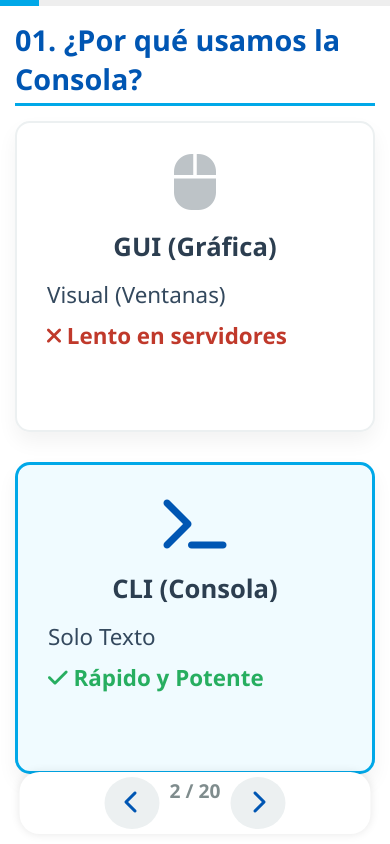
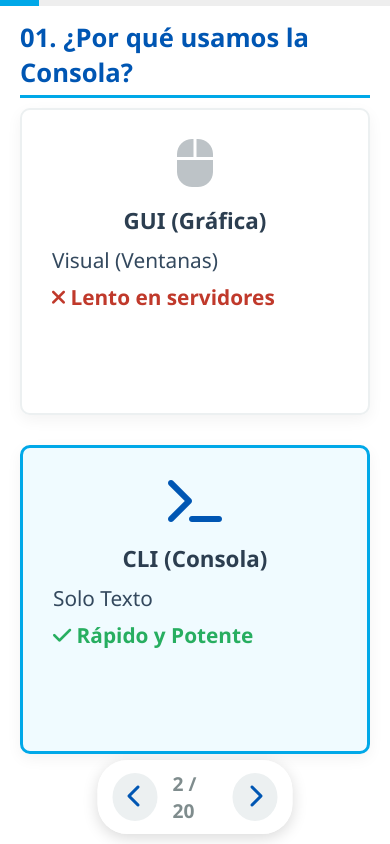
Before and after one commit to pan-sitop/SlidesLinuxAux, a plain HTML site: page index.html in a window 390 px wide. Both pictures are taken after a click on the button 257 px from the left and 803 px from the top of the page. Drawn offline with Linux system fonts and the light colour scheme.

Commit message:
Actualizar style.css

```diff
--- a/style.css
+++ b/style.css
@@ -12,7 +12,7 @@
 * { box-sizing: border-box; margin: 0; padding: 0; }
 
 body {
-    font-family: 'Segoe UI', system-ui, -apple-system, sans-serif;
+    font-family: 'Segoe UI', system-ui, sans-serif;
     background-color: #dfe6e9;
     height: 100vh;
     display: flex;
@@ -21,11 +21,11 @@ body {
     overflow: hidden;
 }
 
-/* CONTENEDOR PRINCIPAL RESPONSIVO */
+/* CONTENEDOR PRINCIPAL FLEXIBLE */
 .slide-deck {
-    width: 95vw;
-    max-width: 1400px;
-    height: 90vh; /* Altura dinámica */
+    width: 90vw;
+    max-width: 1200px;
+    height: 85vh; /* Se adapta a la pantalla, no usa aspect-ratio */
     max-height: 800px;
     background-color: var(--card-bg);
     border-radius: 12px;
@@ -35,22 +35,23 @@ body {
     flex-direction: column;
 }
 
-/* TEXTOS BASE */
-h1.main-title { font-size: 3.2rem; color: var(--primary); margin-bottom: 10px; }
-h2 { font-size: 2.2rem; color: var(--primary); border-bottom: 3px solid var(--secondary); display: inline-block; padding-bottom: 5px; margin-bottom: 15px; }
-h3 { font-size: 1.6rem; color: var(--text-main); margin-bottom: 10px; }
-p, li { font-size: 1.5rem; line-height: 1.4; color: #34495e; margin-bottom: 10px; }
-.subtitle { font-size: 1.8rem; color: #7f8c8d; font-weight: 300; }
+/* TEXTOS CON TAMAÑO CONSERVADOR */
+h1.main-title { font-size: 2.8rem; color: var(--primary); margin-bottom: 5px; }
+h2 { font-size: 2.2rem; color: var(--primary); border-bottom: 3px solid var(--secondary); display: inline-block; padding-bottom: 5px; margin-bottom: 10px; }
+h3 { font-size: 1.4rem; color: var(--text-main); margin-bottom: 5px; }
+p, li { font-size: 1.3rem; line-height: 1.4; color: #34495e; margin-bottom: 8px; }
+.subtitle { font-size: 1.6rem; color: #7f8c8d; font-weight: 300; }
 
-/* DIAPOSITIVAS Y SCROLL MÓVIL */
+/* DIAPOSITIVAS Y PADDING INFERIOR SEGURO */
 .slide {
     display: none;
     height: 100%;
     width: 100%;
-    padding: 30px 50px;
+    /* 90px de padding abajo asegura que los botones NO tapen nada */
+    padding: 30px 50px 90px 50px;
     flex-direction: column;
     animation: fadeIn 0.3s ease-out;
-    overflow-y: auto; /* PERMITE SCROLL SI FALTA ESPACIO */
+    overflow-y: auto;
 }
 .slide.active { display: flex; }
 
@@ -75,19 +76,19 @@ p, li { font-size: 1.5rem; line-height: 1.4; color: #34495e; margin-bottom: 10px
 }
 
 .card {
-    flex: 1; background: #fff; border: 2px solid #ecf0f1; border-radius: 15px;
-    padding: 20px; text-align: center; box-shadow: 0 10px 20px rgba(0,0,0,0.05);
+    flex: 1; background: #fff; border: 2px solid #ecf0f1; border-radius: 10px;
+    padding: 20px; text-align: center; box-shadow: 0 5px 15px rgba(0,0,0,0.05);
 }
 
-.visual-card { font-size: 1.4rem; }
-.clean-list { list-style: none; margin-top: 15px; text-align: left; margin-left: 10px; }
-.clean-list li { margin-bottom: 10px; font-size: 1.4rem; }
+.visual-card { font-size: 1.2rem; }
+.clean-list { list-style: none; margin-top: 10px; text-align: left; margin-left: 10px; }
+.clean-list li { margin-bottom: 8px; font-size: 1.3rem; }
 .highlight-border { border: 3px solid var(--secondary); background-color: #f0fbff; }
-.icon-circle { font-size: 3.5rem; color: #bdc3c7; margin-bottom: 10px; }
+.icon-circle { font-size: 3rem; color: #bdc3c7; margin-bottom: 10px; }
 .active-icon { color: var(--primary); }
 
 /* CAJA DE COMANDOS */
-.command-box { background: #ecf0f1; padding: 15px 20px; border-radius: 10px; width: 100%; }
+.command-box { background: #ecf0f1; padding: 15px; border-radius: 10px; width: 100%; }
 .cmd-row {
     display: flex; align-items: center; justify-content: space-between;
     border-bottom: 2px solid #dcdde1; padding: 10px 0; gap: 15px;
@@ -98,13 +99,13 @@ p, li { font-size: 1.5rem; line-height: 1.4; color: #34495e; margin-bottom: 10px
 code {
     display: inline-block;
     background: var(--code-bg); color: var(--code-text);
-    font-family: 'Consolas', monospace; font-size: 1.5rem;
+    font-family: 'Consolas', monospace; font-size: 1.4rem; /* Tamaño seguro */
     padding: 8px 15px; border-radius: 6px; font-weight: bold;
     text-align: center; box-shadow: 0 4px 0 rgba(0,0,0,0.2);
-    word-break: break-word; /* Rompe el texto si es muy largo en móvil */
+    word-break: break-word;
 }
 
-.cmd-row span { font-size: 1.3rem; text-align: left; flex: 1; }
+.cmd-row span { font-size: 1.2rem; text-align: left; flex: 1; }
 
 /* CAJAS MÉTODOS Y TECLADO */
 .method-box { background: #fff; border: 1px solid #bdc3c7; border-left: 5px solid var(--secondary); padding: 15px; border-radius: 8px; margin-bottom: 10px; }
@@ -115,31 +116,50 @@ code {
 /* TARJETAS PEQUEÑAS */
 .grid-2x2 { display: grid; grid-template-columns: 1fr 1fr; gap: 15px; }
 .mini-card { background: white; border: 2px solid #dfe6e9; padding: 15px; border-radius: 10px; text-align: center; }
-.mini-card p { font-size: 1.3rem; margin-top: 8px; }
+.mini-card p { font-size: 1.2rem; margin-top: 8px; }
 
 /* PERMISOS Y MATEMÁTICAS */
 .permissions-visual { display: flex; justify-content: center; gap: 10px; align-items: center; margin: 15px 0; flex-wrap: wrap; }
-.perm-block { padding: 10px 20px; border-radius: 8px; color: white; text-align: center; font-size: 1.4rem; line-height: 1.5; }
+.perm-block { padding: 10px 20px; border-radius: 8px; color: white; text-align: center; font-size: 1.3rem; line-height: 1.5; }
 .bg-dark { background-color: #34495e; }
-.large-symbol { font-size: 2.5rem; color: var(--secondary); font-weight: bold; }
-.math-box { font-size: 1.6rem; font-weight: bold; margin-bottom: 10px; display: flex; justify-content: space-around; flex-wrap: wrap; }
+.large-symbol { font-size: 2.2rem; color: var(--secondary); font-weight: bold; }
+.math-box { font-size: 1.4rem; font-weight: bold; margin-bottom: 10px; display: flex; justify-content: space-around; flex-wrap: wrap; }
 .read { color: #3498db; } .write { color: #e67e22; } .exec { color: #27ae60; }
-.large-code code { font-size: 2rem; }
+.large-code code { font-size: 1.8rem; }
 
 /* VISUAL DE TUBERÍAS */
-.pipeline-visual { display: flex; justify-content: center; align-items: center; gap: 15px; margin-top: 15px; flex-wrap: wrap; }
-.pipe-step { background: #fff; border: 2px solid var(--primary); padding: 10px; border-radius: 8px; text-align: center; }
+.pipeline-visual { display: flex; justify-content: center; align-items: center; gap: 10px; margin-top: 15px; flex-wrap: wrap; }
+.pipe-step { background: #fff; border: 2px solid var(--primary); padding: 10px; border-radius: 8px; text-align: center; font-size: 1.1rem; }
 
 /* EXTRAS */
 .success-text { color: #27ae60; font-weight: bold; }
 .danger-text { color: #c0392b; font-weight: bold; }
-.danger-border { border-color: #c0392b; background-color: #fff5f5; }
 .task-card { background: #fff; border: 4px dashed var(--primary); padding: 25px; border-radius: 15px; text-align: left; display: inline-block; }
 
-/* CONTROLES NAVEGACIÓN */
-.controls { position: absolute; bottom: 15px; right: 20px; z-index: 100; background: var(--card-bg); padding: 5px; border-radius: 20px; box-shadow: 0 0 10px rgba(0,0,0,0.1); }
-.controls button { background: #ecf0f1; border: none; font-size: 1.5rem; color: var(--primary); cursor: pointer; padding: 10px 15px; border-radius: 50%; }
-#slideIndicator { font-size: 1.2rem; font-weight: bold; color: #7f8c8d; margin: 0 10px; }
+/* =========================================
+   CONTROLES NAVEGACIÓN (SIEMPRE VISIBLES Y PROTEGIDOS)
+   ========================================= */
+.controls {
+    position: absolute;
+    bottom: 15px;
+    right: 20px;
+    z-index: 100;
+    /* Fondo sólido blanco para que no se mezcle con el texto */
+    background: rgba(255, 255, 255, 0.95);
+    padding: 10px 15px;
+    border-radius: 30px;
+    box-shadow: 0 4px 15px rgba(0,0,0,0.15);
+    display: flex;
+    align-items: center;
+}
+.controls button {
+    background: #ecf0f1; border: none; font-size: 1.5rem;
+    color: var(--primary); cursor: pointer; padding: 10px 15px;
+    border-radius: 50%; transition: 0.2s;
+}
+.controls button:hover { background: #dcdde1; transform: scale(1.1); }
+#slideIndicator { font-size: 1.2rem; font-weight: bold; color: #7f8c8d; margin: 0 15px; }
+
 .progress-bar-container { position: absolute; top: 0; width: 100%; height: 6px; background: #eee; }
 .progress-bar { height: 100%; background: var(--secondary); width: 0%; transition: width 0.3s; }
 
@@ -148,23 +168,30 @@ code {
    ========================================= */
 @media (max-width: 768px) {
     body { padding: 0; }
-    .slide-deck { width: 100vw; height: 100vh; border-radius: 0; max-height: 100vh; box-shadow: none; }
+    .slide-deck {
+        width: 100vw;
+        height: 100vh;
+        border-radius: 0;
+        max-height: 100vh;
+        box-shadow: none;
+    }
 
-    .slide { padding: 20px 15px 70px 15px; /* Padding bajo extra para que los botones no tapen el texto */ }
+    /* El padding bottom de 90px evita que el texto llegue a los controles */
+    .slide { padding: 20px 20px 90px 20px; }
 
-    h1.main-title { font-size: 2.2rem; }
-    h2 { font-size: 1.8rem; }
-    p, li, .cmd-row span { font-size: 1.2rem; }
+    h1.main-title { font-size: 2rem; }
+    h2 { font-size: 1.6rem; }
+    p, li, .cmd-row span { font-size: 1rem; }
+    code { font-size: 1.1rem; width: 100%; white-space: pre-wrap; }
+    .large-code code { font-size: 1.3rem; }
 
-    /* Apilar columnas y grids */
     .two-columns-spaced, .grid-2x2, .pipeline-visual { flex-direction: column; display: flex; }
+    .cmd-row { flex-direction: column; align-items: stretch; text-align: center; }
 
-    /* Ajustar códigos y comandos */
-    .cmd-row { flex-direction: column; align-items: stretch; text-align: center; }
-    code { font-size: 1.2rem; width: 100%; white-space: pre-wrap; }
-    .large-code code { font-size: 1.5rem; }
-
-    /* Controles más amigables al dedo */
-    .controls { bottom: 10px; right: 50%; transform: translateX(50%); width: 90%; display: flex; justify-content: center; }
-    .controls button { padding: 12px 20px; }
+    /* Controles centrados abajo en celulares */
+    .controls {
+        bottom: 10px; right: 50%; transform: translateX(50%);
+        width: auto; justify-content: center;
+    }
+    .controls button { padding: 10px 15px; }
 }
```
